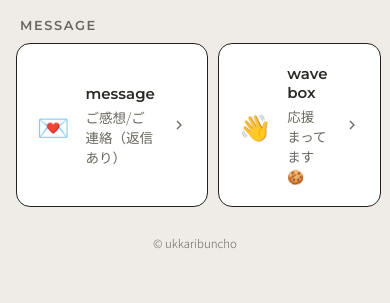
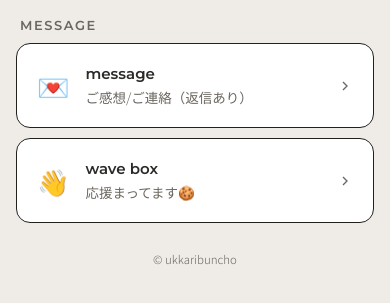
Before and after one commit to wino051/ukkaribuncho, a plain HTML site: page index.html in a window 390 px wide. Shown: the part 897-1200 px from the top of the page. Drawn offline with Linux system fonts and the light colour scheme.

Commit message:
Enhance responsiveness with new media query
Add media query for support list on smaller screens

```diff
--- a/index.html
+++ b/index.html
@@ -266,6 +266,10 @@
     .avatar { width: 76px; height: 76px; min-width: 76px; }
     .head-text h1 { font-size: 21px; }
   }
+  @media (max-width: 600px) {
+    .support-list { grid-template-columns: 1fr; }
+  }
+
 </style>
 </head>
 <body>
```
